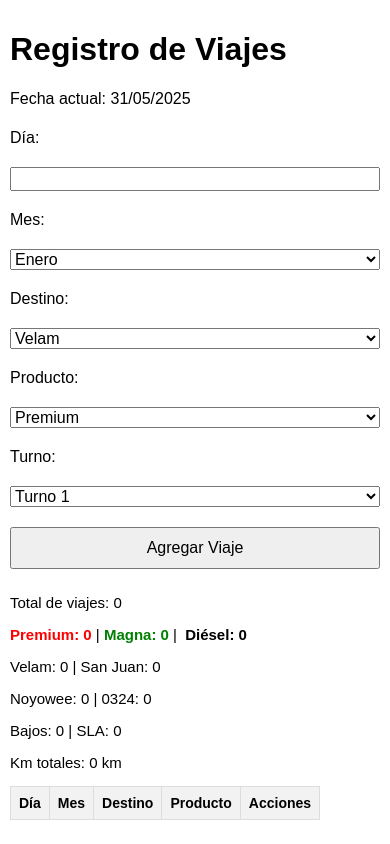
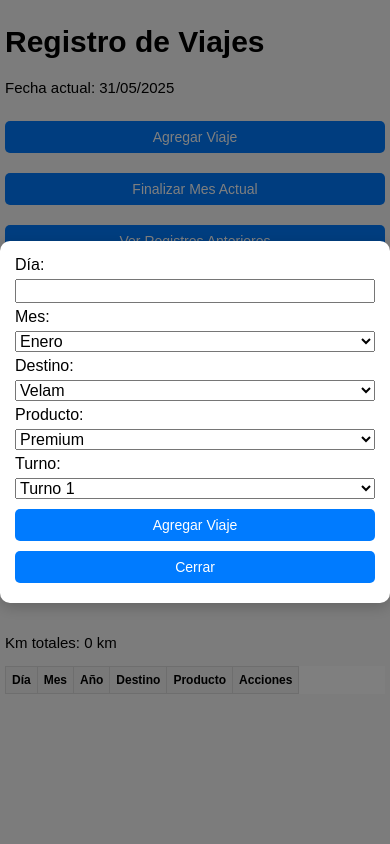
Before and after one commit to SlerD12/Registro-viajes, a plain HTML site: page index.html in a window 390 px wide. Both pictures are taken after a click on the button "Agregar Viaje". Drawn offline with Linux system fonts and the light colour scheme.

Commit message:
Update index.html

```diff
--- a/index.html
+++ b/index.html
@@ -1,151 +1,107 @@
-<!DOCTYPE html><html lang="es">
-<head>
-  <meta charset="UTF-8">
-  <meta name="viewport" content="width=device-width, initial-scale=1.0">
+<!DOCTYPE html><html lang="es"><head>
+  <meta charset="UTF-8" />
+  <meta name="viewport" content="width=device-width, initial-scale=1.0"/>
   <title>Registro de Viajes</title>
-  <link rel="manifest" href="manifest.json">
+  <link rel="manifest" href="manifest.json" />
   <style>
-    body {
-      font-family: Arial, sans-serif;
-      padding: 10px;
-      margin: 0;
-    }label, select, input, button {
-  margin: 5px 0;
-  width: 100%;
-  box-sizing: border-box;
-  font-size: 16px;
-}
-
-button {
-  padding: 10px;
-}
-
-.formulario {
-  display: flex;
-  flex-direction: column;
-  gap: 10px;
-}
-
-.resumen {
-  margin-top: 20px;
-  font-size: 15px;
-}
-
-table {
-  border-collapse: collapse;
-  width: 100%;
-  overflow-x: auto;
-  display: block;
-  font-size: 14px;
-}
-
-th, td {
-  border: 1px solid #ddd;
-  padding: 8px;
-  text-align: center;
-}
-
-th {
-  background-color: #f2f2f2;
-}
-
+    body { font-family: Arial, sans-serif; padding: 10px; margin: 0; background: #f9f9f9; }
+    label, select, input, button { margin: 5px 0; width: 100%; box-sizing: border-box; font-size: 16px; }
+    button { padding: 10px; cursor: pointer; border-radius: 5px; border: none; background-color: #007bff; color: white; transition: background-color 0.3s ease; }
+    button:hover { background-color: #0056b3; }
+    .acciones, .resumen, .archivos { display: flex; flex-direction: column; gap: 10px; margin-top: 20px; }
+    table { border-collapse: collapse; width: 100%; overflow-x: auto; display: block; font-size: 14px; background-color: white; }
+    th, td { border: 1px solid #ddd; padding: 8px; text-align: center; }
+    th { background-color: #f2f2f2; }
     .producto-premium { background-color: red; color: white; font-weight: bold; }
     .producto-magna { background-color: green; color: white; font-weight: bold; }
     .producto-diesel { background-color: black; color: white; font-weight: bold; }
-
     .resumen .premium { color: red; font-weight: bold; }
     .resumen .magna { color: green; font-weight: bold; }
-.resumen .diesel {
-  color: black;
-  font-weight: bold;
-  background-color: white;
-  padding: 2px 4px;
-  border-radius: 4px;
+    .resumen .diesel { color: black; font-weight: bold; background-color: white; padding: 2px 4px; border-radius: 4px; }
+    .turno-noche { background-color: #fff8b3; color: black; font-weight: bold; }
+    .turno-dia { background-color: #2c3e50; color: white; font-weight: bold; }
+    #modal { display: none; position: fixed; top: 0; left: 0; width: 100%; height: 100%; background: rgba(0,0,0,0.5); justify-content: center; align-items: center; z-index: 1000; animation: fadeIn 0.3s ease; }
+    #modal-content { background: white; padding: 20px; border-radius: 10px; width: 90%; max-width: 400px; animation: slideDown 0.3s ease; box-shadow: 0 4px 15px rgba(0,0,0,0.2); }
+    @keyframes fadeIn {
+      from { opacity: 0; } to { opacity: 1; }
     }
-
-.turno-noche {
-  background-color: #fff8b3;
-  color: black;
-  font-weight: bold;
+    @keyframes slideDown {
+      from { transform: translateY(-20px); opacity: 0; } to { transform: translateY(0); opacity: 1; }
     }
-
-.turno-dia {
-  background-color: #2c3e50;
-  color: white;
-  font-weight: bold;
+    @media screen and (max-width: 480px) {
+      body { padding: 5px; font-size: 15px; }
+      button { font-size: 14px; padding: 8px; }
+      th, td { font-size: 12px; padding: 6px; }
+      #modal-content { width: 95%; padding: 15px; }
     }
-
   </style>
 </head>
 <body>
   <h1>Registro de Viajes</h1>
-  <p>Fecha actual: <span id="fechaActual"></span></p>  <div class="formulario">
+  <p>Fecha actual: <span id="fechaActual"></span></p>
+  <div class="acciones">
+    <button onclick="abrirModal()">Agregar Viaje</button>
+    <button onclick="finalizarMes()">Finalizar Mes Actual</button>
+    <button onclick="mostrarArchivados()">Ver Registros Anteriores</button>
+    <button onclick="volverAActual()">Volver a Mes Actual</button>
+  </div>
+  <div class="resumen">
+    <p>Total de viajes: <span id="totalViajes">0</span></p>
+    <p><span class="premium">Premium: <span id="totalPremium">0</span></span> |
+       <span class="magna">Magna: <span id="totalMagna">0</span></span> |
+       <span class="diesel">Diésel: <span id="totalDiesel">0</span></span></p>
+    <p>Velam: <span id="velam">0</span> | San Juan: <span id="sanjuan">0</span></p>
+    <p>Noyowee: <span id="noyo">0</span> | 0324: <span id="e0324">0</span></p>
+    <p>Bajos: <span id="bajos">0</span> | SLA: <span id="sla">0</span></p>
+    <p>Km totales: <span id="totalKm">0</span> km</p>
+  </div>
+  <div class="archivos" id="archivos" style="display:none;"></div>
+  <table id="tablaViajes">
+    <thead>
+      <tr><th>Día</th><th>Mes</th><th>Año</th><th>Destino</th><th>Producto</th><th>Acciones</th></tr>
+    </thead>
+    <tbody></tbody>
+  </table>
+  <div id="modal">
+    <div id="modal-content">
+      <div class="formulario">
         <label for="dia">Día:</label>
-    <input type="number" id="dia" min="1" max="31"><label for="mes">Mes:</label>
+        <input type="number" id="dia" min="1" max="31">
+        <label for="mes">Mes:</label>
         <select id="mes">
           <option>Enero</option><option>Febrero</option><option>Marzo</option>
           <option>Abril</option><option>Mayo</option><option>Junio</option>
           <option>Julio</option><option>Agosto</option><option>Septiembre</option>
           <option>Octubre</option><option>Noviembre</option><option>Diciembre</option>
         </select>
-
         <label for="destino">Destino:</label>
         <select id="destino">
           <option>Velam</option><option>San Juan de los Llanos</option><option>Noyowee</option>
           <option>Estación 0324</option><option>Bajos del Ejido</option><option>San Luis Acatlán</option>
         </select>
-
         <label for="producto">Producto:</label>
         <select id="producto">
           <option>Premium</option><option>Magna</option><option>Diésel</option>
         </select>
-
         <label for="turno">Turno:</label>
         <select id="turno">
           <option>Turno 1</option><option>Turno 2</option>
         </select>
-
-<button onclick="agregarViaje()">Agregar Viaje</button>
-
-  </div>  <div class="resumen">
-    <p>Total de viajes: <span id="totalViajes">0</span></p>
-    <p><span class="premium">Premium: <span id="totalPremium">0</span></span> |
-       <span class="magna">Magna: <span id="totalMagna">0</span></span> |
-       <span class="diesel">Diésel: <span id="totalDiesel">0</span></span></p>
-    <p>Velam: <span id="velam">0</span> |
-       San Juan: <span id="sanjuan">0</span></p>
-    <p>Noyowee: <span id="noyo">0</span> |
-       0324: <span id="e0324">0</span></p>
-    <p>Bajos: <span id="bajos">0</span> |
-       SLA: <span id="sla">0</span></p>
-    <p>Km totales: <span id="totalKm">0</span> km</p>
-  </div>  <table id="tablaViajes">
-    <thead>
-      <tr><th>Día</th><th>Mes</th><th>Destino</th><th>Producto</th><th>Acciones</th></tr>
-    </thead>
-    <tbody></tbody>
-  </table>  <script>
-    const resumen = {
-      total: 0,
-      productos: { Premium: 0, Magna: 0, Diésel: 0 },
-      destinos: {
-        Velam: 0, "San Juan de los Llanos": 0, Noyowee: 0,
-        "Estación 0324": 0, "Bajos del Ejido": 0, "San Luis Acatlán": 0
-      }
-    };
-
+        <button id="btnAgregar" onclick="agregarViaje()">Agregar Viaje</button>
+        <button onclick="cerrarModal()">Cerrar</button>
+        <button id="btnCancelar" onclick="cancelarEdicion()" style="display: none;">Cancelar Edición</button>
+      </div>
+    </div>
+  </div>
+  <script>
+    let editandoIndex = -1;
+    let viajes = JSON.parse(localStorage.getItem('viajesActivos')) || [];
+    const archivados = JSON.parse(localStorage.getItem('viajesArchivados')) || {};
+    let claveActual = null;
     const distanciasKm = {
-      "Velam": 392,
-      "San Juan de los Llanos": 410,
-      "Noyowee": 405,
-      "Estación 0324": 398,
-      "Bajos del Ejido": 284,
-      "San Luis Acatlán": 450
-    };
-
-    const viajes = JSON.parse(localStorage.getItem('viajes')) || [];
-
-    function actualizarFecha() {
+      "Velam": 392, "San Juan de los Llanos": 410, "Noyowee": 405,
+      "Estación 0324": 398, "Bajos del Ejido": 284, "San Luis Acatlán": 450
+    };function actualizarFecha() {
   const f = new Date();
   document.getElementById('fechaActual').textContent =
     f.getDate().toString().padStart(2, '0') + '/' +
@@ -154,32 +110,78 @@ th {
 }
 
 function guardarDatos() {
-      localStorage.setItem('viajes', JSON.stringify(viajes));
+  localStorage.setItem('viajesActivos', JSON.stringify(viajes));
+  localStorage.setItem('viajesArchivados', JSON.stringify(archivados));
 }
 
-    function obtenerNumeroMes(nombreMes) {
-      const meses = ["Enero", "Febrero", "Marzo", "Abril", "Mayo", "Junio",
-                     "Julio", "Agosto", "Septiembre", "Octubre", "Noviembre", "Diciembre"];
-      return meses.indexOf(nombreMes);
+function limpiarFormulario() {
+  ['dia', 'mes', 'destino', 'producto', 'turno'].forEach(id => document.getElementById(id).value = '');
+  document.getElementById('mes').selectedIndex = 0;
+  document.getElementById('destino').selectedIndex = 0;
+  document.getElementById('producto').selectedIndex = 0;
+  document.getElementById('turno').selectedIndex = 0;
+}
+
+function agregarViaje() {
+  const anio = new Date().getFullYear();
+  const viaje = {
+    dia: document.getElementById('dia').value,
+    mes: document.getElementById('mes').value,
+    anio,
+    destino: document.getElementById('destino').value,
+    producto: document.getElementById('producto').value,
+    turno: document.getElementById('turno').value
+  };
+  if (Object.values(viaje).includes('')) return alert('Completa todos los campos.');
+
+  if (editandoIndex >= 0) {
+    if (claveActual) archivados[claveActual][editandoIndex] = viaje;
+    else viajes[editandoIndex] = viaje;
+    editandoIndex = -1;
+    document.getElementById('btnAgregar').textContent = 'Agregar Viaje';
+    document.getElementById('btnCancelar').style.display = 'none';
+  } else {
+    if (claveActual) archivados[claveActual].push(viaje);
+    else viajes.push(viaje);
+  }
+
+  guardarDatos(); limpiarFormulario(); actualizarResumen(); renderTabla(); cerrarModal();
+}
+
+function renderTabla(lista = viajes) {
+  const tbody = document.querySelector('#tablaViajes tbody');
+  tbody.innerHTML = '';
+  lista.sort((a, b) => {
+    const m = m => ["Enero", "Febrero", "Marzo", "Abril", "Mayo", "Junio", "Julio", "Agosto", "Septiembre", "Octubre", "Noviembre", "Diciembre"].indexOf(m);
+    return a.anio - b.anio || m(a.mes) - m(b.mes) || a.dia - b.dia || (a.turno === "Turno 1" ? -1 : 1);
+  }).forEach((v, i) => {
+    const claseProducto = v.producto === 'Premium' ? 'producto-premium' : v.producto === 'Magna' ? 'producto-magna' : 'producto-diesel';
+    const claseTurno = v.turno === 'Turno 1' ? 'turno-dia' : 'turno-noche';
+    tbody.innerHTML += `<tr>
+      <td class="${claseTurno}">${v.dia}</td>
+      <td>${v.mes}</td>
+      <td>${v.anio}</td>
+      <td>${v.destino}</td>
+      <td class="${claseProducto}">${v.producto}</td>
+      <td><button onclick="editarViaje(${i})">Editar</button><button onclick="borrarViaje(${i})">Borrar</button></td>
+    </tr>`;
+  });
 }
 
 function actualizarResumen() {
-      resumen.total = viajes.length;
-      resumen.productos = { Premium: 0, Magna: 0, Diésel: 0 };
-      for (let key in resumen.destinos) resumen.destinos[key] = 0;
-
+  const lista = claveActual ? archivados[claveActual] : viajes;
+  const resumen = { total: lista.length, productos: { Premium: 0, Magna: 0, Diésel: 0 }, destinos: {} };
+  Object.keys(distanciasKm).forEach(d => resumen.destinos[d] = 0);
   let totalKm = 0;
-      viajes.forEach(v => {
+  lista.forEach(v => {
     totalKm += distanciasKm[v.destino] || 0;
     resumen.productos[v.producto]++;
     resumen.destinos[v.destino]++;
   });
-
   document.getElementById('totalViajes').textContent = resumen.total;
   document.getElementById('totalPremium').textContent = resumen.productos.Premium;
   document.getElementById('totalMagna').textContent = resumen.productos.Magna;
   document.getElementById('totalDiesel').textContent = resumen.productos.Diésel;
-
   document.getElementById('velam').textContent = resumen.destinos.Velam;
   document.getElementById('sanjuan').textContent = resumen.destinos["San Juan de los Llanos"];
   document.getElementById('noyo').textContent = resumen.destinos.Noyowee;
@@ -189,83 +191,79 @@ th {
   document.getElementById('totalKm').textContent = totalKm;
 }
 
-    function renderTabla() {
-      const tbody = document.querySelector('#tablaViajes tbody');
-      tbody.innerHTML = '';
+function editarViaje(i) {
+  const lista = claveActual ? archivados[claveActual] : viajes;
+  const v = lista[i];
+  document.getElementById('dia').value = v.dia;
+  document.getElementById('mes').value = v.mes;
+  document.getElementById('destino').value = v.destino;
+  document.getElementById('producto').value = v.producto;
+  document.getElementById('turno').value = v.turno;
+  editandoIndex = i;
+  document.getElementById('btnAgregar').textContent = 'Guardar Cambios';
+  document.getElementById('btnCancelar').style.display = 'block';
+  abrirModal();
+}
 
-      const viajesOrdenados = [...viajes].sort((a, b) => {
-        const mesA = obtenerNumeroMes(a.mes);
-        const mesB = obtenerNumeroMes(b.mes);
-        const diaA = parseInt(a.dia);
-        const diaB = parseInt(b.dia);
-        if (mesA !== mesB) return mesA - mesB;
-        if (diaA !== diaB) return diaA - diaB;
-        return a.turno === "Turno 1" ? -1 : 1;
-      });
+function cancelarEdicion() {
+  editandoIndex = -1;
+  limpiarFormulario();
+  document.getElementById('btnAgregar').textContent = 'Agregar Viaje';
+  document.getElementById('btnCancelar').style.display = 'none';
+  cerrarModal();
+}
 
-      viajesOrdenados.forEach((v, i) => {
-        let claseProducto = v.producto === 'Premium' ? 'producto-premium' :
-                            v.producto === 'Magna' ? 'producto-magna' : 'producto-diesel';
+function borrarViaje(i) {
+  const lista = claveActual ? archivados[claveActual] : viajes;
+  if (confirm('¿Eliminar este viaje?')) lista.splice(i, 1);
+  guardarDatos(); actualizarResumen(); renderTabla();
+}
 
-        let claseTurno = v.turno === 'Turno 1' ? 'turno-dia' : 'turno-noche';
+function finalizarMes() {
+  if (viajes.length === 0) return alert('No hay viajes que archivar.');
+  const clave = `${viajes[0].anio}-${viajes[0].mes}`;
+  archivados[clave] = viajes.slice();
+  viajes.length = 0;
+  guardarDatos(); actualizarResumen(); renderTabla();
+  alert(`Viajes archivados bajo "${clave}"`);
+}
 
-        const fila = '<tr>' +
-          '<td class="' + claseTurno + '">' + v.dia + '</td>' +
-          '<td>' + v.mes + '</td>' +
-          '<td>' + v.destino + '</td>' +
-          '<td class="' + claseProducto + '">' + v.producto + '</td>' +
-          '<td>' +
-            '<button onclick="editarViaje(' + i + ')">Editar</button>' +
-            '<button onclick="borrarViaje(' + i + ')">Borrar</button>' +
-          '</td>' +
-        '</tr>';
-        tbody.innerHTML += fila;
+function mostrarArchivados() {
+  const cont = document.getElementById('archivos');
+  cont.style.display = 'block';
+  cont.innerHTML = '<h3>Registros Archivados:</h3>';
+  Object.keys(archivados).sort().reverse().forEach(k => {
+    const btn = document.createElement('button');
+    btn.textContent = k;
+    btn.onclick = () => {
+      claveActual = k;
+      editandoIndex = -1;
+      limpiarFormulario();
+      actualizarResumen();
+      renderTabla(archivados[k]);
+    };
+    cont.appendChild(btn);
   });
 }
 
-    function agregarViaje() {
-      const dia = document.getElementById('dia').value;
-      const mes = document.getElementById('mes').value;
-      const destino = document.getElementById('destino').value;
-      const producto = document.getElementById('producto').value;
-      const turno = document.getElementById('turno').value;
-      if (!dia || !mes || !destino || !producto || !turno) return alert('Completa todos los campos.');
-      viajes.push({ dia, mes, destino, producto, turno });
-      guardarDatos();
+function volverAActual() {
+  claveActual = null;
+  editandoIndex = -1;
+  limpiarFormulario();
   actualizarResumen();
   renderTabla();
 }
 
-    function editarViaje(index) {
-      const viaje = viajes[index];
-      document.getElementById('dia').value = viaje.dia;
-      document.getElementById('mes').value = viaje.mes;
-      document.getElementById('destino').value = viaje.destino;
-      document.getElementById('producto').value = viaje.producto;
-      document.getElementById('turno').value = viaje.turno;
-      viajes.splice(index, 1);
-      guardarDatos();
-      actualizarResumen();
-      renderTabla();
+function abrirModal() {
+  document.getElementById('modal').style.display = 'flex';
 }
 
-    function borrarViaje(index) {
-      if (confirm('¿Seguro que quieres eliminar este viaje?')) {
-        viajes.splice(index, 1);
-        guardarDatos();
-        actualizarResumen();
-        renderTabla();
-      }
+function cerrarModal() {
+  document.getElementById('modal').style.display = 'none';
 }
 
-    actualizarFecha();
-    actualizarResumen();
-    renderTabla();
-  </script>  <script>
-    if ('serviceWorker' in navigator) {
-      navigator.serviceWorker.register('sw.js')
-        .then(reg => console.log('Service Worker registrado', reg))
-        .catch(err => console.log('Error al registrar Service Worker', err));
-    }
-  </script></body>
+actualizarFecha(); actualizarResumen(); renderTabla();
+
+  </script>
+</body>
 </html>
```
Lines whose indentation alone changed are shown as unchanged.
